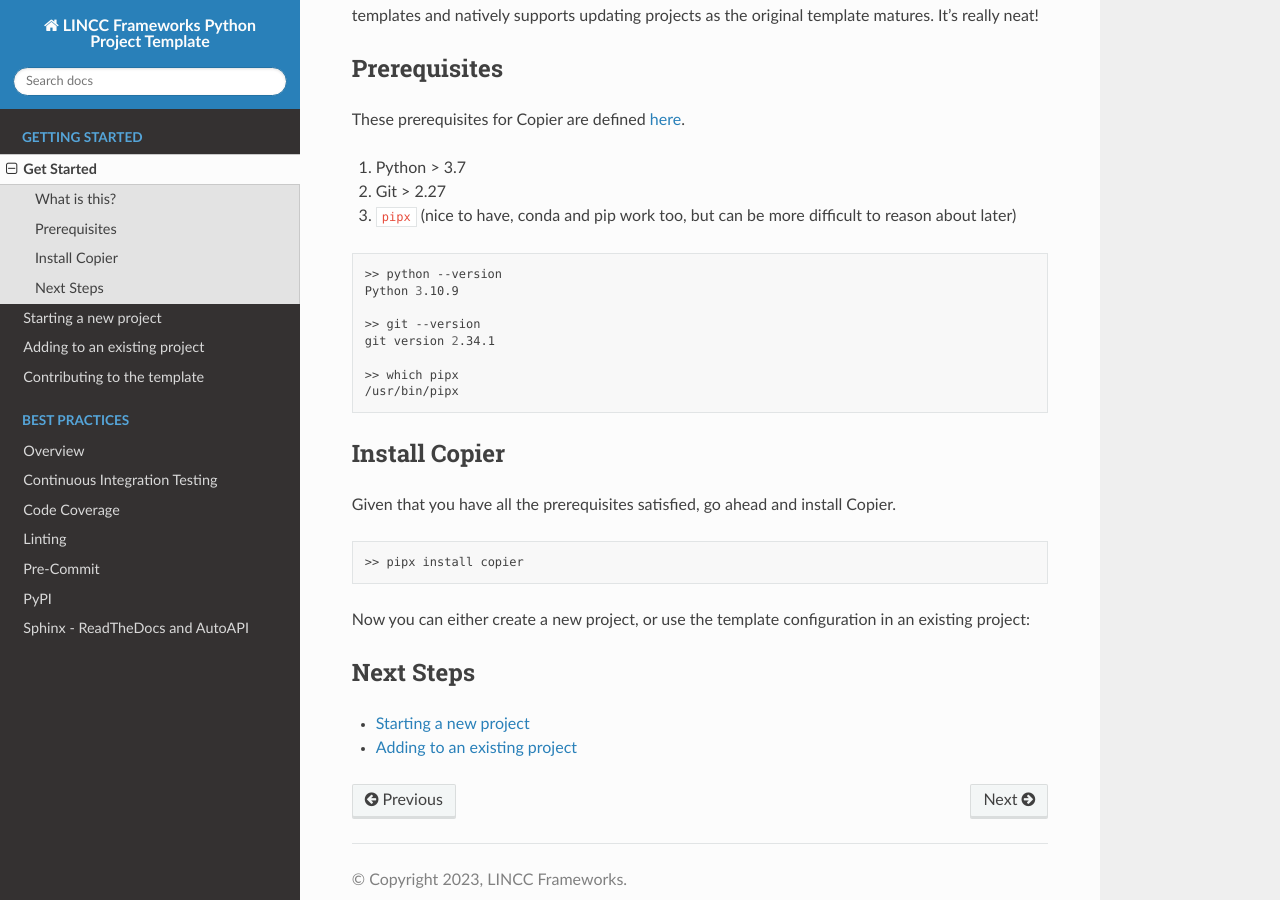
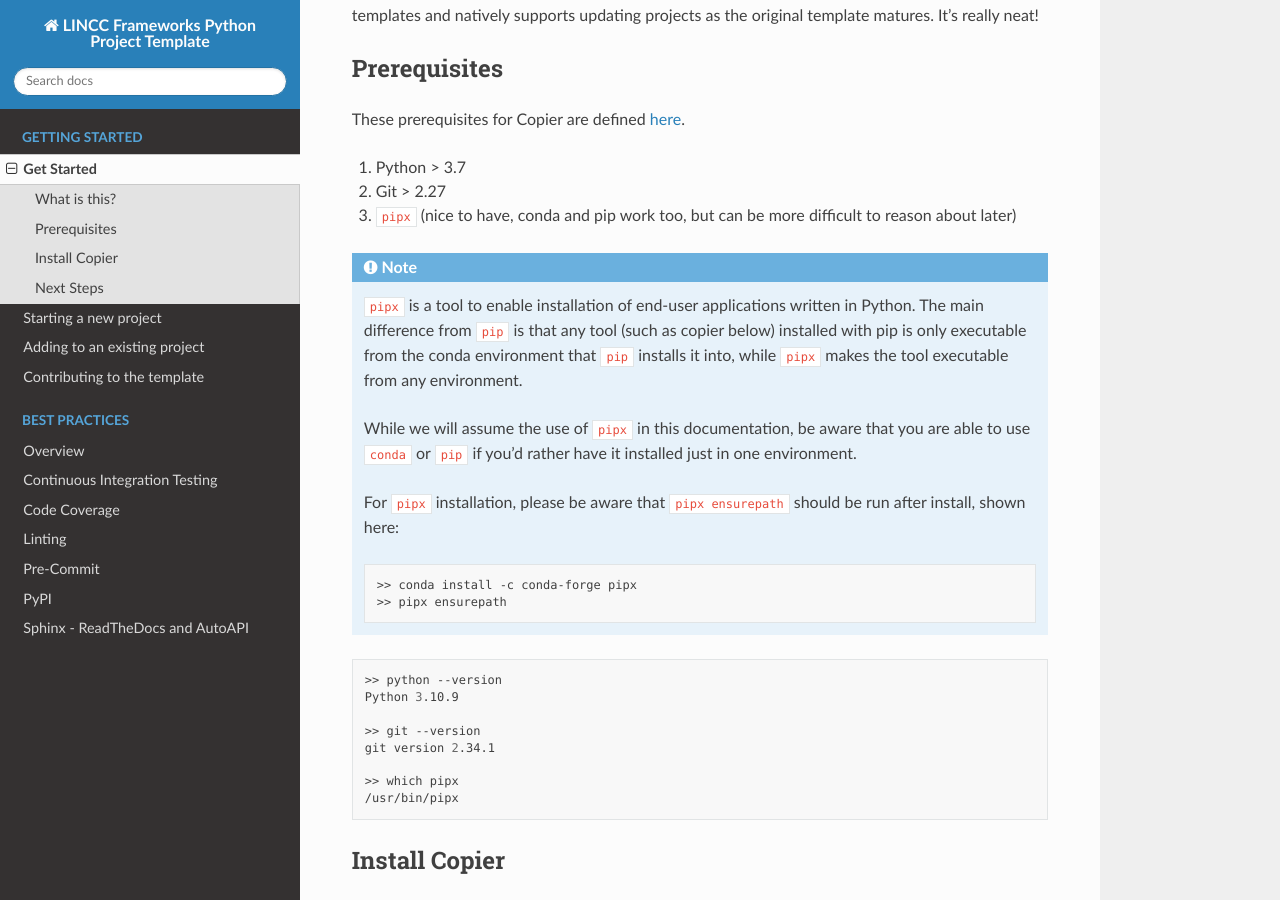
Before and after one commit to lincc-frameworks/python-project-template, a Sphinx documentation site: the page built from docs/source/overview.rst, in a window 1280 px wide and 900 px high, scrolled down 356 px. Built offline with Sphinx 7.4.7 and the Read the Docs theme 2.0.0, drawn with Linux system fonts in a browser that asks for light colours; the version number could not be read and is left out.

Commit message:
Add pipx callout

```diff
--- a/docs/source/overview.rst
+++ b/docs/source/overview.rst
@@ -17,6 +17,22 @@ These prerequisites for Copier are defined `here <https://copier.readthedocs.io/
 2. Git > 2.27
 3. ``pipx`` (nice to have, conda and pip work too, but can be more difficult to reason about later)
 
+.. note::
+    ``pipx`` is a tool to enable installation of end-user applications written in Python. The main difference
+    from ``pip`` is that any tool (such as copier below) installed with pip is only executable from the conda
+    environment that ``pip`` installs it into, while ``pipx`` makes the tool executable from any environment.
+
+    While we will assume the use of ``pipx`` in this documentation, be aware that you are able to use
+    ``conda`` or ``pip`` if you'd rather have it installed just in one environment.
+
+    For ``pipx`` installation, please be aware that ``pipx ensurepath`` should be run after install, shown
+    here:
+
+    .. code-block:: bash
+
+        >> conda install -c conda-forge pipx
+        >> pipx ensurepath
+
 .. code-block:: bash
 
    >> python --version
@@ -27,6 +43,7 @@ These prerequisites for Copier are defined `here <https://copier.readthedocs.io/
 
    >> which pipx
    /usr/bin/pipx
+
 
 
 Install Copier
```
